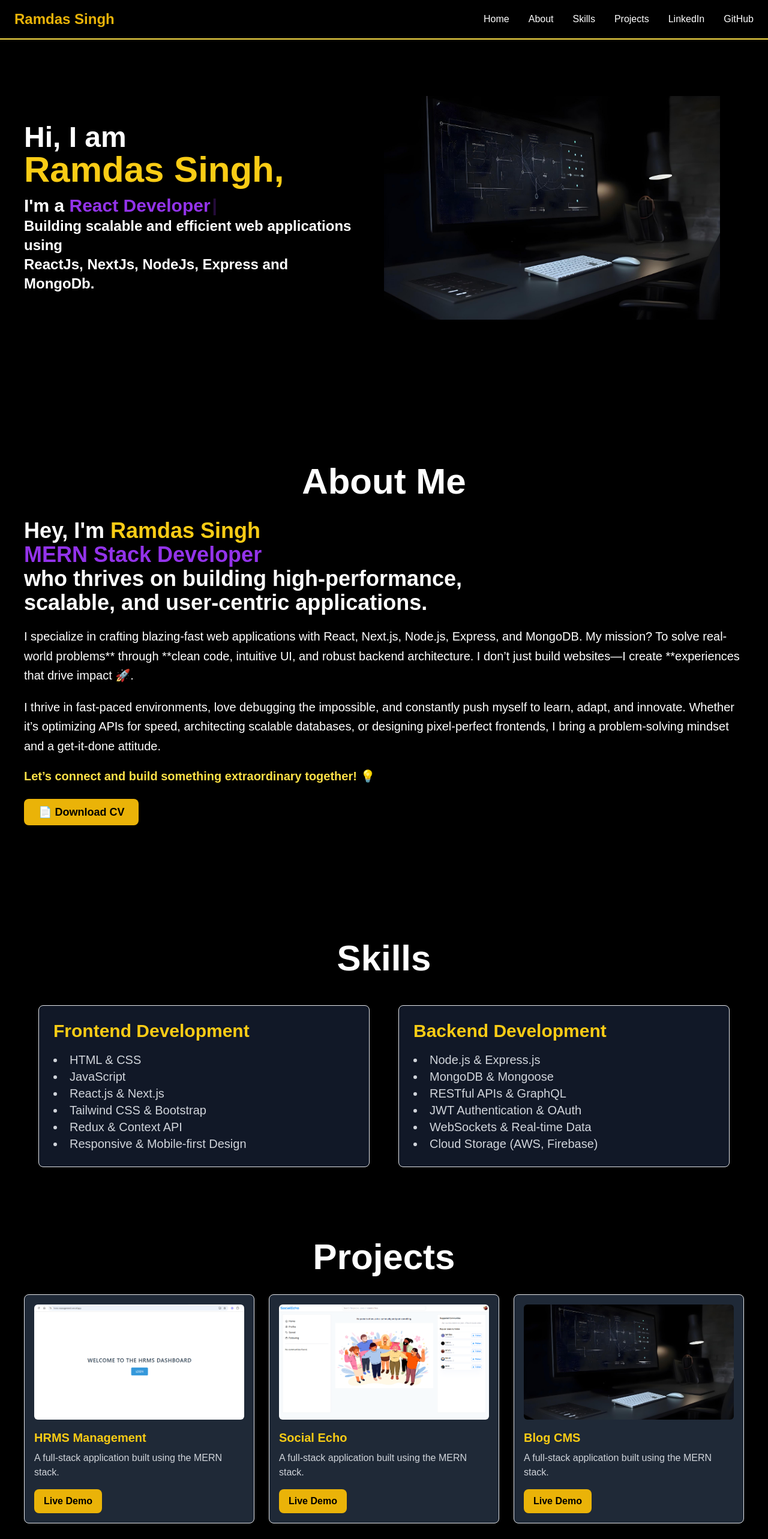
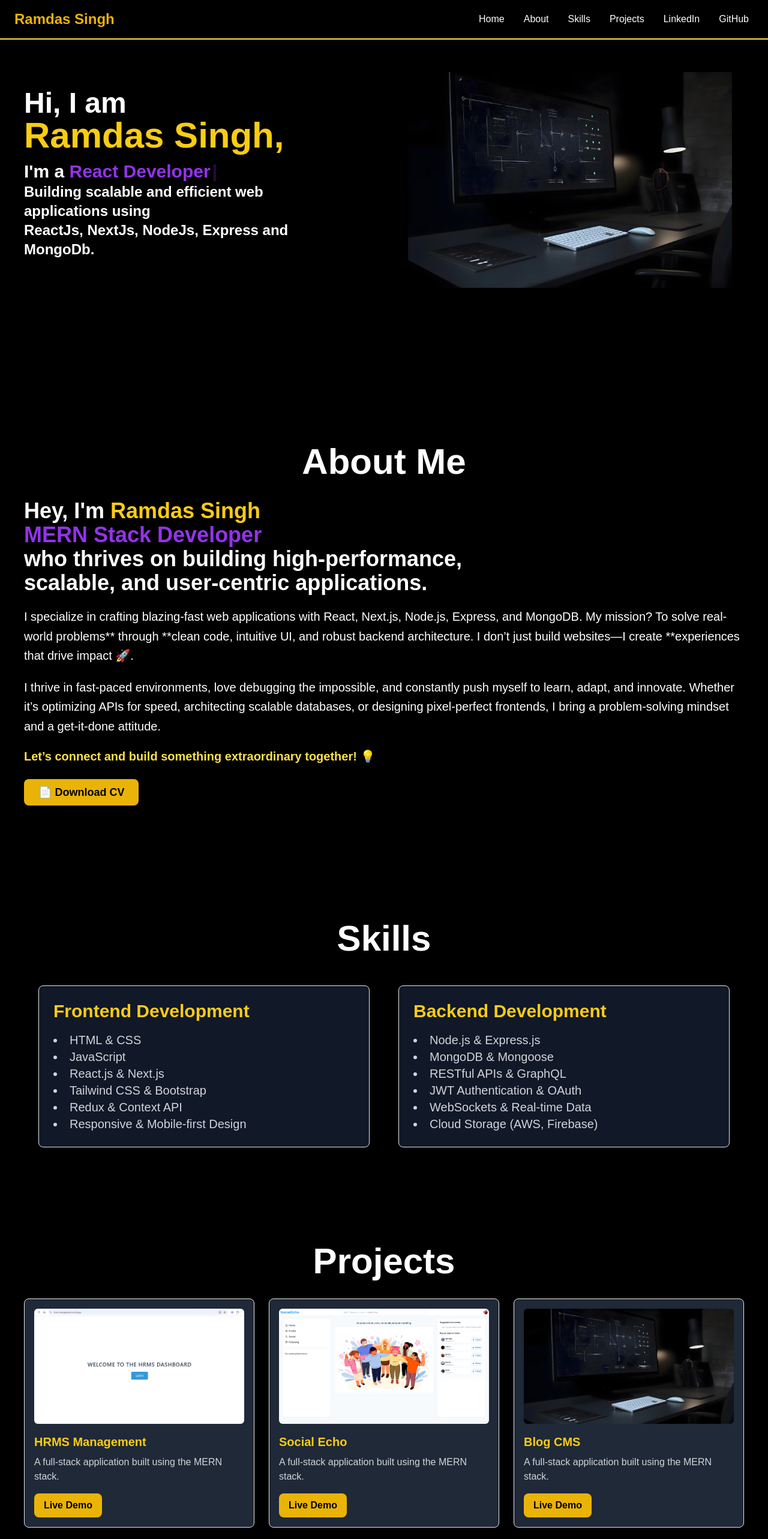
Before and after one commit to Ramdas-developer/My_Portfolio, a Next.js app: page / in a window 1280 px wide. Shown: the top 2566 px of the page at 60% size. Built offline with nearby package versions, Linux system fonts and the light colour scheme.

Commit message:
working on navbar mobile response

```diff
--- a/next.config.mjs
+++ b/next.config.mjs
@@ -1,4 +1,6 @@
 /** @type {import('next').NextConfig} */
-const nextConfig = {};
+const nextConfig = {
+  reactStrictMode: false,
+};
 
 export default nextConfig;
--- a/src/app/layout.js
+++ b/src/app/layout.js
@@ -12,7 +12,7 @@ const geistMono = Geist_Mono({
 });
 
 export const metadata = {
-  title: "Create Next App",
+  title: "Ramdas Singh",
   description: "Generated by create next app",
 };
 
--- a/src/app/page.js
+++ b/src/app/page.js
@@ -1,17 +1,14 @@
-"use client"
-import Head from 'next/head';
-import Link from 'next/link';
-import { Link as ScrollLink } from 'react-scroll';
-import { Typewriter } from 'react-simple-typewriter';
+"use client";
+import Head from "next/head";
+import Link from "next/link";
+import { Link as ScrollLink } from "react-scroll";
+import { Typewriter } from "react-simple-typewriter";
 import { FaGithub, FaLinkedin, FaWhatsapp, FaEnvelope } from "react-icons/fa";
-import { useEffect, useState } from 'react';
+import { useEffect, useState, useRef } from "react";
 import AOS from "aos";
 import "aos/dist/aos.css";
-import { Menu, X } from "lucide-react";
 
 export default function Home() {
-
-
   const navItems = [
     { to: "hero", label: "Home", scroll: true },
     { to: "about", label: "About", scroll: true },
@@ -21,14 +18,58 @@ export default function Home() {
     { href: "https://github.com/Ramdas-developer", label: "GitHub" },
   ];
   const [navOpen, setNavOpen] = useState(false);
+  const navRef = useRef(null);
+  const buttonRef = useRef(null);
 
-  useEffect(()=>{
+  const handleNav = () => {
+    setNavOpen((prev) => !prev);
+  };
+
+  useEffect(() => {
+    const handleClickOutside = (e) => {
+      if (
+        navRef.current &&
+        !navRef.current.contains(e.target) &&
+        buttonRef.current &&
+        !buttonRef.current.contains(e.target)
+      ) {
+        setNavOpen(false);
+      }
+    };
+    if (navOpen) {
+      document.addEventListener("mousedown", handleClickOutside);
+    } else {
+      document.removeEventListener("mousedown", handleClickOutside);
+    }
+    return () => document.removeEventListener("mousedown", handleClickOutside);
+  }, [navOpen]);
+
+  useEffect(() => {
+    const handleScroll = () => {
+      if (window.innerWidth < 768) {
+        setNavOpen(false);
+      }
+    };
+
+    if (navOpen) {
+      window.addEventListener("scroll", handleScroll);
+    } else {
+      window.removeEventListener("scroll", handleScroll);
+    }
+
+    return () => window.removeEventListener("scroll", handleScroll);
+  }, [navOpen]);
+
+  useEffect(() => {
     AOS.init({
       duration: 1000,
       easing: "ease-in-out",
       once: true,
     });
-  },[])
+  }, []);
+
+  const recipient = "ramdassinghmt30@gmail.com";
+  const gmailComposeUrl = `https://mail.google.com/mail/?view=cm&fs=1&to=${recipient}`;
 
   return (
     <>
@@ -38,7 +79,10 @@ export default function Home() {
         <link rel="icon" href="/favicon.ico" />
       </Head>
 
-  <header data-aos="zoom-in" className="fixed inset-x-0 top-0 z-50 bg-black/90 backdrop-blur border-b-2 border-yellow-300 shadow-md">
+      <header
+        data-aos="zoom-in"
+        className="fixed inset-x-0 top-0 z-50 bg-black/90 backdrop-blur border-b-2 border-yellow-300 shadow-md"
+      >
         <div className="container mx-auto flex h-16 items-center justify-between px-4 lg:px-6">
           {/* logo */}
           <ScrollLink
@@ -53,8 +97,11 @@ export default function Home() {
 
           {/* hamburger (shows ≤ md) */}
           <button
-  onClick={() => setNavOpen(!navOpen)}
-  className={`md:hidden flex flex-col justify-center items-center w-10 h-10 rounded focus:outline-none transition duration-300 ${navOpen ? "bg-yellow-400 text-black" : "bg-transparent text-white"}`}
+            ref={buttonRef}
+            onClick={handleNav}
+            className={`md:hidden relative z-50 flex flex-col justify-center items-center w-10 h-10 rounded focus:outline-none transition duration-300 ${
+              navOpen ? "bg-yellow-400 text-black" : "bg-transparent text-white"
+            }`}
             aria-label="Toggle navigation"
           >
             <div
@@ -76,7 +123,7 @@ export default function Home() {
 
           {/* desktop menu (hidden on mobile) */}
           <nav className="hidden md:block">
-      <ul className="flex gap-8 text-white font-medium">
+            <ul className="flex gap-4 text-white font-medium">
               {navItems.map((item) =>
                 item.scroll ? (
                   <li key={item.label}>
@@ -84,7 +131,7 @@ export default function Home() {
                       to={item.to}
                       smooth
                       duration={400}
-                className="hover:text-yellow-400 cursor-pointer"
+                      className="hover:text-gray-900 hover:font-medium hover:bg-yellow-400 py-2 px-2 rounded cursor-pointer"
                       onClick={() => setNavOpen(false)}
                     >
                       {item.label}
@@ -95,7 +142,7 @@ export default function Home() {
                     <Link
                       href={item.href}
                       target="_blank"
-                className="hover:text-yellow-400"
+                      className="hover:text-gray-900 hover:font-medium hover:bg-yellow-400 py-2 px-2 rounded cursor-pointer"
                       onClick={() => setNavOpen(false)}
                     >
                       {item.label}
@@ -109,11 +156,12 @@ export default function Home() {
 
         {/* mobile slide‑over */}
         <nav
+          ref={navRef}
           className={`md:hidden fixed inset-y-0 right-0 w-32 bg-transparent text-white transform ${
             navOpen ? "translate-x-0" : "translate-x-full"
-    } transition-transform duration-300 ease-in-out`}
+          } transition-transform duration-300 ease-in-out z-40`}
         >
-    <ul className="mt-20 flex flex-col gap-6 px-6 text-lg font-medium bg-black">
+          <ul className="mt-[66px] flex flex-col gap-6 px-6 py-4 text-lg font-medium bg-black z-10">
             {navItems.map((item) =>
               item.scroll ? (
                 <li key={item.label}>
@@ -144,18 +192,38 @@ export default function Home() {
         </nav>
       </header>
 
-      <main className=" bg-black text-white w-full py-10 pt-10">
+      <main className=" bg-black text-white w-full">
         {/*hero section */}
-        <section id="hero" className="flex flex-col md:flex-row items-center justify-between mx-4 md:mx-10 py-10 mt-10">
-          <div className='text-left w-full md:w-1/2'>
-          <h2 data-aos="fade-right" data-aos-duration="800" className="text-5xl font-extrabold">Hi, I am </h2>
-          <h1 data-aos="fade-right" data-aos-duration="1000" className="text-6xl font-extrabold text-yellow-400">Ramdas Singh,</h1>
+        <section
+          id="hero"
+          className="flex flex-col md:flex-row gap-20 items-center justify-between mx-10 md:mx-10 py-20"
+        >
+          <div className="text-left w-full md:w-1/2 py-10 sm:py-0">
+            <h2
+              data-aos="fade-right"
+              data-aos-duration="800"
+              className="text-5xl font-extrabold"
+            >
+              Hi, I am{" "}
+            </h2>
+            <h1
+              data-aos="fade-right"
+              data-aos-duration="1000"
+              className="text-6xl font-extrabold text-yellow-400"
+            >
+              Ramdas Singh,
+            </h1>
             <div data-aos="zoom-in-right" data-aos-duration="500">
               <h2 className="mt-3 text-3xl font-bold">
-             I'm a <span className="text-purple-600">
+                I'm a{" "}
+                <span className="text-purple-600">
                   <Typewriter
-                words={['MERN Stack Developer', 'React Developer', 'Node.js Developer']}
-                loop={0} // Infinite loop
+                    words={[
+                      "MERN Stack Developer",
+                      "React Developer",
+                      "Node.js Developer",
+                    ]}
+                    loop={0}
                     cursor
                     cursorStyle="|"
                     typeSpeed={70}
@@ -165,42 +233,72 @@ export default function Home() {
                 </span>
               </h2>
 
-          <h2 className="text-2xl font-bold">Building scalable and efficient web applications using <br/> ReactJs, NextJs, NodeJs, Express and MongoDb.</h2>
+              <h2 className="text-2xl font-bold">
+                Building scalable and efficient web applications using <br />{" "}
+                ReactJs, NextJs, NodeJs, Express and MongoDb.
+              </h2>
             </div>
           </div>
 
-          <div data-aos="fade-left" className='w-full md:w-1/2 flex justify-center m-10'>
-            <img src='/computer1.jpg' alt="profile" className='w-50 h-50 shadow-lg' />
+          <div
+            data-aos="fade-left"
+            className="w-full md:w-1/2 flex justify-center m-5"
+          >
+            <img
+              src="/computer1.jpg"
+              alt="profile"
+              className="w-50 h-50 shadow-lg mt-5"
+            />
           </div>
         </section>
 
         {/*About*/}
-        <section data-aos="fade-down" id="about" className="text-left mx-10 py-20 mt-20">
-          <h1 data-aos="zoom-out" className="text-6xl text-center font-bold mb-8">About Me</h1>
+        <section
+          data-aos="fade-down"
+          id="about"
+          className="text-left mx-10 py-20 mt-20"
+        >
+          <h1
+            data-aos="zoom-out"
+            className="text-6xl text-center font-bold mb-8"
+          >
+            About Me
+          </h1>
           <h2 className="text-4xl font-bold">
-             Hey, I'm <span className="text-yellow-400">Ramdas Singh</span><br/>
-             <span className="text-purple-600"> MERN Stack Developer</span><br/>
-             who thrives on building high-performance,<br/> scalable, and user-centric applications.
+            Hey, I'm <span className="text-yellow-400">Ramdas Singh</span>
+            <br />
+            <span className="text-purple-600"> MERN Stack Developer</span>
+            <br />
+            who thrives on building high-performance,
+            <br /> scalable, and user-centric applications.
           </h2>
 
           <p className="mt-5 text-xl leading-relaxed">
-          I specialize in crafting blazing-fast web applications with React, Next.js, Node.js, Express, and MongoDB.
-          My mission? To solve real-world problems** through **clean code, intuitive UI, and robust backend architecture.
-          I don’t just build websites—I create **experiences that drive impact 🚀.
+            I specialize in crafting blazing-fast web applications with React,
+            Next.js, Node.js, Express, and MongoDB. My mission? To solve
+            real-world problems** through **clean code, intuitive UI, and robust
+            backend architecture. I don’t just build websites—I create
+            **experiences that drive impact 🚀.
           </p>
 
           <p className="mt-5 text-xl leading-relaxed">
-          I thrive in fast-paced environments, love debugging the impossible, and constantly push myself to learn, adapt, and innovate.
-          Whether it’s optimizing APIs for speed, architecting scalable databases, or designing pixel-perfect frontends,
-          I bring a problem-solving mindset and a get-it-done attitude.
+            I thrive in fast-paced environments, love debugging the impossible,
+            and constantly push myself to learn, adapt, and innovate. Whether
+            it’s optimizing APIs for speed, architecting scalable databases, or
+            designing pixel-perfect frontends, I bring a problem-solving mindset
+            and a get-it-done attitude.
           </p>
 
           <p className="mt-5 text-xl font-bold text-yellow-300">
             Let’s connect and build something extraordinary together! 💡
           </p>
 
-          <div data-aos="zoom-out" className='mt-8'>
-           <a href='/Ramdas Singh D.pdf' download className='bg-yellow-500 text-black px-6 py-3 text-lg font-semibold rounded-lg shadow-lg hover:bg-yellow-400 transition duration-300'>
+          <div data-aos="zoom-out" className="mt-8">
+            <a
+              href="/Ramdas Singh D.pdf"
+              download
+              className="bg-yellow-500 text-black px-6 py-3 text-lg font-semibold rounded-lg shadow-lg hover:bg-yellow-400 transition duration-300"
+            >
               📄 Download CV
             </a>
           </div>
@@ -209,11 +307,21 @@ export default function Home() {
         {/*Skills*/}
 
         <section id="skills" className="mx-10 py-20 mt-10">
-          <h3 data-aos="zoom-out" className="text-6xl text-center font-bold mb-12">Skills</h3>
-          <div data-aos="zoom-in" className="grid grid-cols-1 md:grid-cols-2 gap-12 px-6">
+          <h3
+            data-aos="zoom-out"
+            className="text-6xl text-center font-bold mb-12"
+          >
+            Skills
+          </h3>
+          <div
+            data-aos="zoom-in"
+            className="grid grid-cols-1 md:grid-cols-2 gap-12 px-6"
+          >
             {/* Frontend Skills */}
             <div className="p-6 border rounded-lg shadow-lg bg-gray-900 transition-transform hover:scale-105 hover:shadow-xl hover:border-yellow-400 hover:bg-gray-800 duration-300">
-              <h4 className="text-3xl font-semibold text-yellow-400 mb-4">Frontend Development</h4>
+              <h4 className="text-3xl font-semibold text-yellow-400 mb-4">
+                Frontend Development
+              </h4>
               <ul className="list-disc list-inside text-xl text-gray-300">
                 <li>HTML & CSS</li>
                 <li>JavaScript</li>
@@ -225,7 +333,9 @@ export default function Home() {
             </div>
             {/* Backend Skills */}
             <div className="p-6 border rounded-lg shadow-lg bg-gray-900 transition-transform hover:scale-105 hover:shadow-xl hover:border-yellow-400 hover:bg-gray-800 duration-300">
-              <h4 className="text-3xl font-semibold text-yellow-400 mb-4">Backend Development</h4>
+              <h4 className="text-3xl font-semibold text-yellow-400 mb-4">
+                Backend Development
+              </h4>
               <ul className="list-disc list-inside text-xl text-gray-300">
                 <li>Node.js & Express.js</li>
                 <li>MongoDB & Mongoose</li>
@@ -239,43 +349,114 @@ export default function Home() {
         </section>
 
         {/*Projects*/}
-        <section id="projects" className="py-10 px-10">
-          <h3 data-aos="zoom-out" className="text-6xl text-center font-bold mb-8">Projects</h3>
-          <div data-aos="flip-up" className="grid grid-cols-1 md:grid-cols-2 lg:grid-cols-3 gap-6">
+        <section id="projects" className="py-20 px-10">
+          <h3
+            data-aos="zoom-out"
+            className="text-6xl text-center font-bold mb-8"
+          >
+            Projects
+          </h3>
+          <div
+            data-aos="flip-up"
+            className="grid grid-cols-1 md:grid-cols-2 lg:grid-cols-3 gap-6"
+          >
             {[
-              { title: 'HRMS Management', img: '/HRMS.png', link: 'https://hrms-management.vercel.app/' },
-              { title: 'Social Echo ', img: '/social-echo.png', link: 'https://social-echo-seven.vercel.app/' },
-              { title: 'Blog CMS', img: '/computer1.jpg', link: 'https://blogcms.example.com' }
+              {
+                title: "HRMS Management",
+                img: "/HRMS.png",
+                link: "https://hrms-management.vercel.app/",
+              },
+              {
+                title: "Social Echo ",
+                img: "/social-echo.png",
+                link: "https://social-echo-seven.vercel.app/",
+              },
+              {
+                title: "Blog CMS",
+                img: "/computer1.jpg",
+                link: "https://blogcms.example.com",
+              },
             ].map((project, index) => (
-              <div key={index} className="p-4 border rounded-lg shadow bg-gray-800 transition transform hover:scale-105 hover:shadow-2xl hover:border-yellow-400 hover:bg-gray-700 duration-300">
-                <img src={project.img} alt={project.title} className="w-full h-48 object-cover rounded-md mb-4" />
-                <h4 className="text-xl font-semibold text-yellow-400">{project.title}</h4>
-                <p className="mt-2 text-gray-300">A full-stack application built using the MERN stack.</p>
-                <a href={project.link} target="_blank" className="mt-4 inline-block bg-yellow-500 text-black px-4 py-2 rounded-lg font-semibold hover:bg-yellow-400 transition duration-300">Live Demo</a>
+              <div
+                key={index}
+                className="p-4 border rounded-lg shadow bg-gray-800 transition transform hover:scale-105 hover:shadow-2xl hover:border-yellow-400 hover:bg-gray-700 duration-300"
+              >
+                <img
+                  src={project.img}
+                  alt={project.title}
+                  className="w-full h-48 object-cover rounded-md mb-4"
+                />
+                <h4 className="text-xl font-semibold text-yellow-400">
+                  {project.title}
+                </h4>
+                <p className="mt-2 text-gray-300">
+                  A full-stack application built using the MERN stack.
+                </p>
+                <a
+                  href={project.link}
+                  target="_blank"
+                  className="mt-4 inline-block bg-yellow-500 text-black px-4 py-2 rounded-lg font-semibold hover:bg-yellow-400 transition duration-300"
+                >
+                  Live Demo
+                </a>
               </div>
             ))}
           </div>
-
         </section>
       </main>
 
       <footer className="bg-gray-900 text-white text-center p-4">
         <div className="flex justify-center space-x-6 mb-3">
-    <a data-aos="fade-up" data-aos-anchor-placement="top-bottom" data-aos-duration="700" data-aos-delay="300" href="https://wa.me/9877323956" target="_blank" rel="noopener noreferrer" className="text-green-600 text-4xl hover:text-green-500 aos-init aos-animate">
+          <a
+            data-aos="fade-up"
+            data-aos-anchor-placement="top-bottom"
+            data-aos-duration="700"
+            data-aos-delay="300"
+            href="https://wa.me/9877323956"
+            target="_blank"
+            rel="noopener noreferrer"
+            className="text-green-600 text-4xl hover:text-green-500 aos-init aos-animate"
+          >
             <FaWhatsapp />
           </a>
-    <a data-aos="fade-up" data-aos-anchor-placement="top-bottom" data-aos-duration="700" data-aos-delay="400" href="https://github.com/Ramdas-developer" target="_blank" rel="noopener noreferrer" className="text-gray-400 text-4xl hover:text-gray-500">
+          <a
+            data-aos="fade-up"
+            data-aos-anchor-placement="top-bottom"
+            data-aos-duration="700"
+            data-aos-delay="400"
+            href="https://github.com/Ramdas-developer"
+            target="_blank"
+            rel="noopener noreferrer"
+            className="text-gray-400 text-4xl hover:text-gray-500"
+          >
             <FaGithub />
           </a>
-    <a data-aos="fade-up" data-aos-anchor-placement="top-bottom" data-aos-duration="700" data-aos-delay="500" href="https://www.linkedin.com/in/ramdas-singh/" target="_blank" rel="noopener noreferrer" className="text-blue-400 text-4xl hover:text-blue-500">
+          <a
+            data-aos="fade-up"
+            data-aos-anchor-placement="top-bottom"
+            data-aos-duration="700"
+            data-aos-delay="500"
+            href="https://www.linkedin.com/in/ramdas-singh/"
+            target="_blank"
+            rel="noopener noreferrer"
+            className="text-blue-400 text-4xl hover:text-blue-500"
+          >
             <FaLinkedin />
           </a>
-    <a data-aos="fade-up" data-aos-anchor-placement="top-bottom" data-aos-duration="700" data-aos-delay="600" href="mailto:ramdassinghmt30@gmail.com" className="text-red-400 text-4xl hover:text-red-500" target="_blank" rel="noopener noreferrer">
+          <a
+            data-aos="fade-up"
+            data-aos-anchor-placement="top-bottom"
+            data-aos-duration="700"
+            data-aos-delay="600"
+            href={gmailComposeUrl}
+            className="text-red-400 text-4xl hover:text-red-500"
+            rel="noopener noreferrer"
+            target="_blank"
+          >
             <FaEnvelope />
           </a>
         </div>
         {/* <p>&copy; 2025 Your Name. All rights reserved.</p> */}
-
       </footer>
     </>
   );
```
Lines whose indentation alone changed are shown as unchanged.
